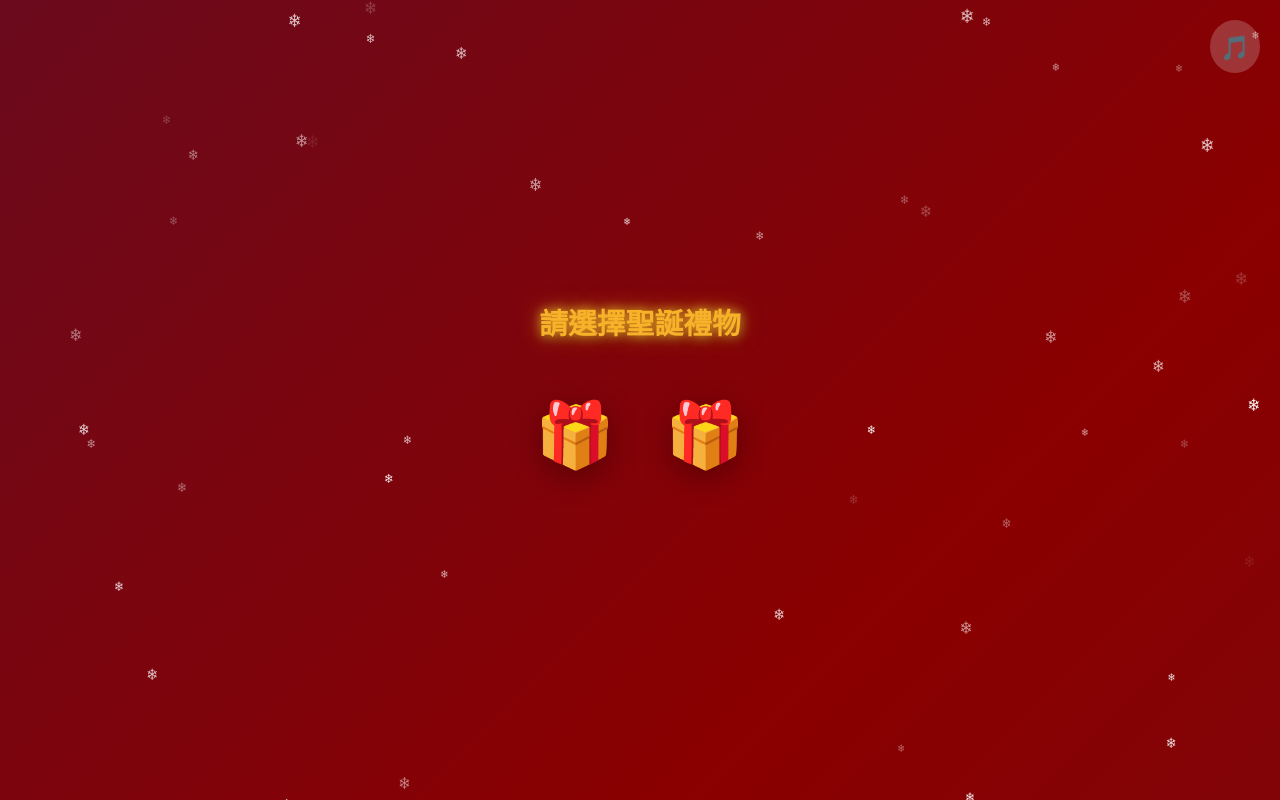
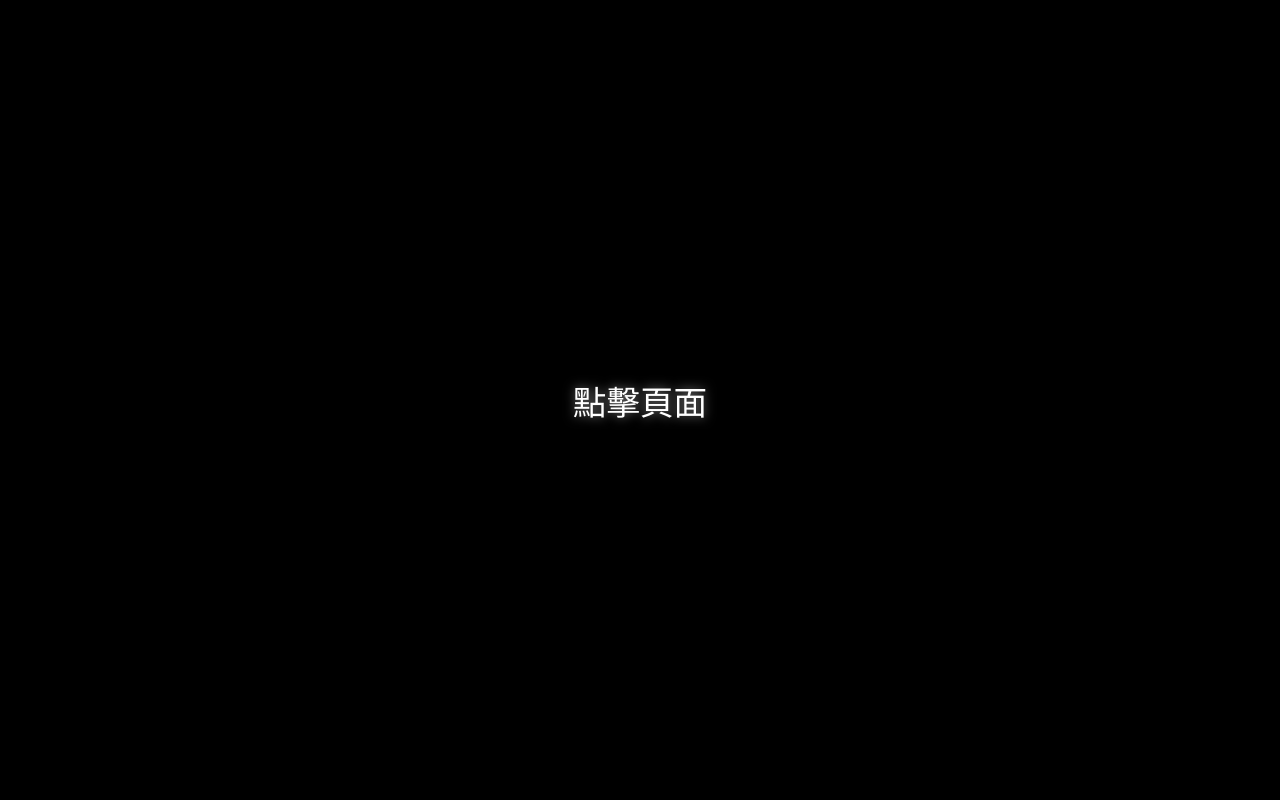
Before and after one commit to FIreovan/FIreovan-FIreovan-merrychirstmas, a website: page index.html in a window 1280 px wide. Drawn offline with Linux system fonts and the light colour scheme.

Commit message:
Update index.html

```diff
--- a/index.html
+++ b/index.html
@@ -17,15 +17,7 @@
         body {
             margin: 0;
             padding: 0;
-            background: linear-gradient(135deg,
-                #8B0000 0%,
-                #A0153E 25%,
-                #5D0E28 50%,
-                #8B0000 75%,
-                #6B0F1A 100%
-            );
-            background-size: 400% 400%;
-            animation: gradientShift 15s ease infinite;
+            background: #000;
             color: var(--snow);
             font-family: 'Segoe UI', Tahoma, Geneva, Verdana, sans-serif;
             overflow: hidden;
@@ -36,10 +28,56 @@
             position: relative;
         }
 
+        body.tree-active {
+            background: linear-gradient(135deg,
+                #8B0000 0%,
+                #A0153E 25%,
+                #5D0E28 50%,
+                #8B0000 75%,
+                #6B0F1A 100%
+            );
+            background-size: 400% 400%;
+            animation: gradientShift 15s ease infinite;
+        }
+
         @keyframes gradientShift {
             0% { background-position: 0% 50%; }
             50% { background-position: 100% 50%; }
             100% { background-position: 0% 50%; }
+        }
+
+        /* Welcome Screen Styles */
+        #welcome-screen {
+            position: fixed;
+            top: 0;
+            left: 0;
+            width: 100%;
+            height: 100%;
+            background: #000;
+            display: flex;
+            justify-content: center;
+            align-items: center;
+            z-index: 7000;
+            cursor: pointer;
+            transition: opacity 0.8s ease;
+        }
+
+        #welcome-screen.hidden {
+            opacity: 0;
+            pointer-events: none;
+        }
+
+        .welcome-text {
+            color: #fff;
+            font-size: 2rem;
+            text-align: center;
+            animation: welcomePulse 2s ease-in-out infinite;
+            text-shadow: 0 0 10px rgba(255,255,255,0.5);
+        }
+
+        @keyframes welcomePulse {
+            0%, 100% { opacity: 0.6; transform: scale(1); }
+            50% { opacity: 1; transform: scale(1.05); }
         }
 
         #snow-container {
@@ -673,32 +711,17 @@
 <body>
     <div id="snow-container"></div>
 
-    <div id="music-control" onclick="toggleMusic()">🎵</div>
+    <!-- Welcome Screen -->
+    <div id="welcome-screen" onclick="enterTreeScene()">
+        <div class="welcome-text">點擊頁面</div>
+    </div>
+
+    <div id="music-control" onclick="toggleMusic()" style="display: none;">🎵</div>
     <audio id="bgm" loop>
         <source src="christmas-music.mp3" type="audio/mpeg">
     </audio>
 
-    <!-- Main Game -->
-    <div id="main-game" class="container">
-        <h2 id="gift-title">請選擇聖誕禮物</h2>
-        <div class="gifts-container">
-            <div class="gift-box" onclick="openGift(0)"></div>
-            <div class="gift-box" onclick="openGift(1)"></div>
-        </div>
-    </div>
-
-
-
-    <!-- Modals -->
-    <div id="modal-fail" class="modal">
-        <div class="modal-content">
-            <h2>你選錯了</h2>
-            <p>2選1都能選錯，你給我聖誕禮物算了！</p>
-            <button onclick="tryAgain()">再獲得一次機會</button>
-        </div>
-    </div>
-
-    <!-- Final Scene -->
+    <!-- Final Scene (Tree) -->
     <div id="final-scene">
         <div id="final-message">聖誕快樂！🎄</div>
         <div id="final-sub-message">這是Ovan送給你的聖誕樹</div>
@@ -743,53 +766,26 @@
             }
         }
 
-        const winningGiftIndex = Math.floor(Math.random() * 2);
-        let hasWon = false;
+        function enterTreeScene() {
+            const welcomeScreen = document.getElementById('welcome-screen');
+            welcomeScreen.classList.add('hidden');
 
-        function openGift(index) {
-            if (hasWon) return;
+            // 切換背景
+            document.body.classList.add('tree-active');
 
-            const giftBox = document.querySelectorAll('.gift-box')[index];
-            giftBox.classList.add('opening');
+            // 顯示音樂控制
+            document.getElementById('music-control').style.display = 'block';
 
-            if (index === winningGiftIndex) {
-                hasWon = true;
-                setTimeout(() => {
-                    document.getElementById('main-game').style.display = 'none';
-                    showFinalScene();
-                }, 500);
-            } else {
-                setTimeout(() => {
-                    giftBox.classList.remove('opening');
-                    showModal('modal-fail');
-                }, 500);
-            }
-        }
+            // 嘗試自動播放音樂
+            bgm.play().then(() => {
+                musicBtn.textContent = '🎵';
+                isPlaying = true;
+            }).catch(e => console.log('Audio autoplay failed:', e));
 
-
-
-        function showModal(id) {
-            document.getElementById(id).classList.add('active');
-        }
-
-        function closeModal(id) {
-            document.getElementById(id).classList.remove('active');
-        }
-
-        function giveGiftDirectly() {
-            closeModal('modal-fail');
-            document.getElementById('main-game').style.display = 'none';
-            showFinalScene();
-        }
-
-        function tryAgain() {
-            closeModal('modal-fail');
-            // 重置禮物盒狀態
-            const giftBoxes = document.querySelectorAll('.gift-box');
-            giftBoxes.forEach(box => {
-                box.classList.remove('opening');
-                box.style.pointerEvents = 'auto';
-            });
+            setTimeout(() => {
+                welcomeScreen.style.display = 'none';
+                showFinalScene();
+            }, 800);
         }
 
         function showFinalScene() {
```
